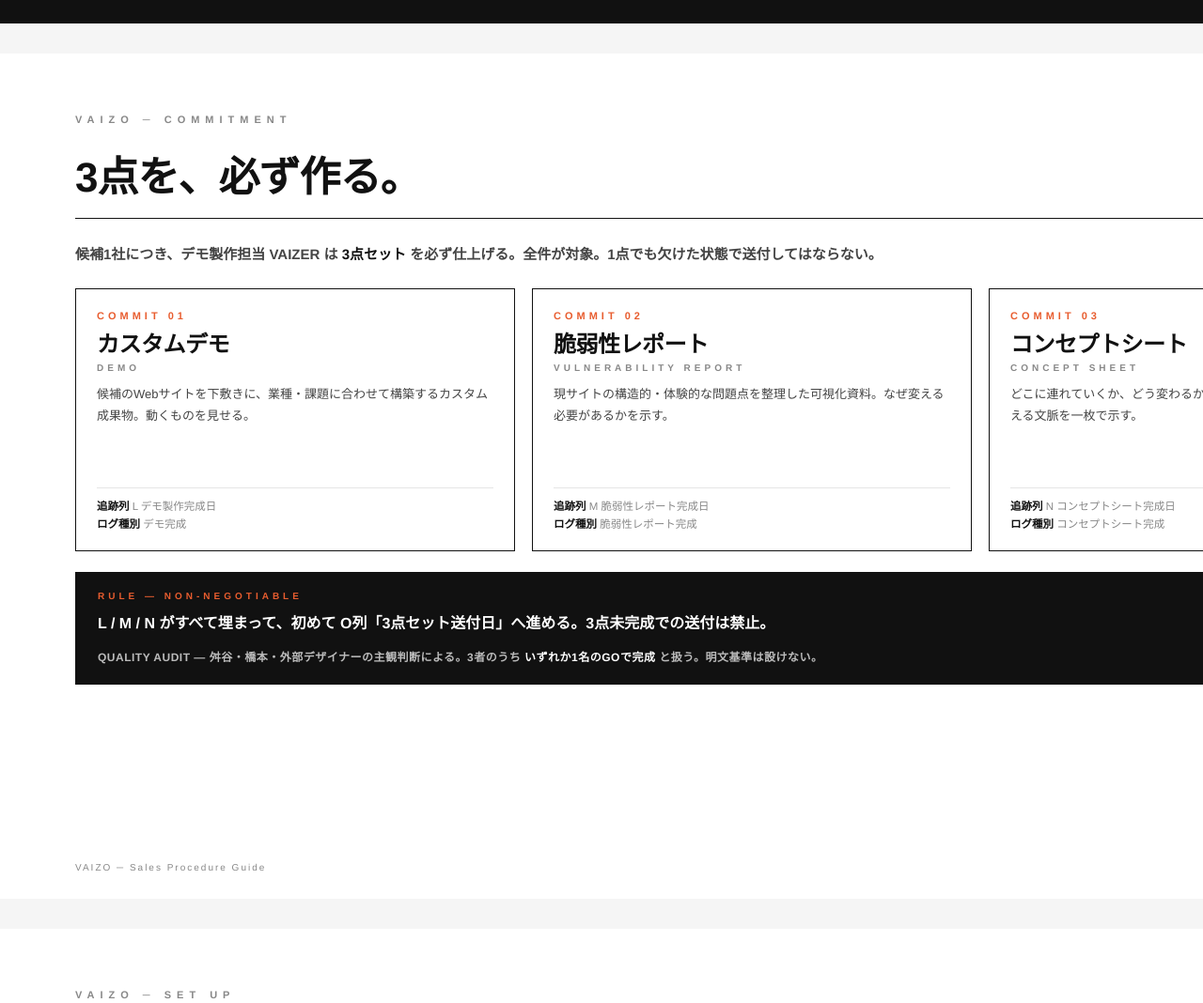
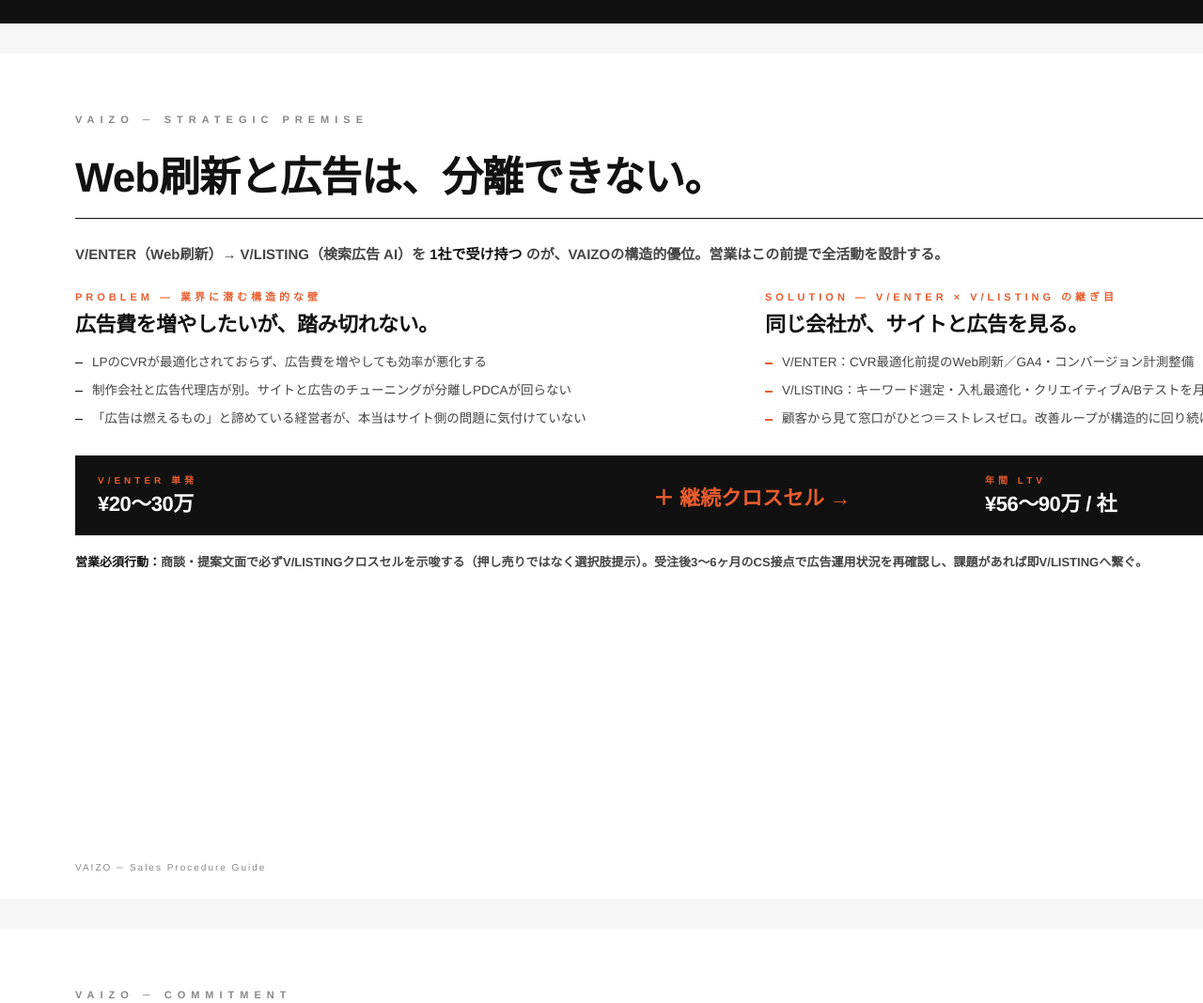
Before and after one commit to y-hashimoto-vaizo/vaizo-sales-procedure, a plain HTML site: page index.html in a window 1280 px wide. Shown: the part 905-1973 px from the top of the page at 94% size. Drawn offline with Linux system fonts and the light colour scheme.

Commit message:
v2.0: Add strategic premise page (V/ENTER x V/LISTING cross-sell) — 6 pages

```diff
--- a/index.html
+++ b/index.html
@@ -20,6 +20,20 @@
   .slide-mission .num { color: #E85D2F; }
   .mission-statement { font-size: 76px; font-weight: 800; line-height: 1.3; letter-spacing: -1.5px; color: #FFF; }
   .mission-sub { font-size: 17px; line-height: 1.95; color: #888; margin-top: 48px; letter-spacing: 1.5px; font-weight: 700; }
+  .premise-grid { display: grid; grid-template-columns: 1fr 1fr; gap: 28px; margin-top: 4px; }
+  .premise-col { display: flex; flex-direction: column; }
+  .premise-label { font-size: 11px; color: #E85D2F; letter-spacing: 4px; font-weight: 800; margin-bottom: 8px; }
+  .premise-h { font-size: 22px; font-weight: 800; color: #111; line-height: 1.35; margin-bottom: 14px; letter-spacing: -0.5px; }
+  .premise-list { list-style: none; padding: 0; }
+  .premise-list li { font-size: 13.5px; line-height: 1.75; color: #444; padding-left: 18px; position: relative; margin-bottom: 6px; }
+  .premise-list li::before { content: ""; position: absolute; left: 0; top: 12px; width: 8px; height: 1px; background: #111; }
+  .premise-col.solution .premise-list li::before { background: #E85D2F; height: 2px; }
+  .ltv-strip { margin-top: 22px; padding: 18px 24px; background: #111; color: #FFF; display: grid; grid-template-columns: 1fr 1fr 1fr; gap: 24px; align-items: center; }
+  .ltv-strip .ltv-label { font-size: 10px; color: #E85D2F; letter-spacing: 4px; font-weight: 800; margin-bottom: 4px; }
+  .ltv-strip .ltv-value { font-size: 22px; font-weight: 800; line-height: 1.35; color: #FFF; letter-spacing: -0.5px; }
+  .ltv-strip .ltv-arrow { color: #E85D2F; font-size: 22px; font-weight: 800; text-align: center; }
+  .premise-bottom { margin-top: 18px; font-size: 13px; line-height: 1.75; color: #444; font-weight: 600; }
+  .premise-bottom .bold { color: #111; }
   .commit-grid { display: grid; grid-template-columns: 1fr 1fr 1fr; gap: 18px; margin-top: 4px; }
   .commit-card { border: 1px solid #111; padding: 22px 22px 18px; display: flex; flex-direction: column; background: #FFF; min-height: 280px; }
   .commit-card .card-num { font-size: 11px; color: #E85D2F; letter-spacing: 4px; font-weight: 800; margin-bottom: 10px; }
@@ -62,7 +76,7 @@
 <div class="slide slide-mission">
   <div class="header-row">
     <div class="eyebrow">VAIZO ─ MISSION</div>
-    <div class="num">01 / 05</div>
+    <div class="num">01 / 06</div>
   </div>
   <p class="mission-statement">動いたら、即、<br>シートに記録する。</p>
   <p class="mission-sub">妥協しない / サボらない / 中途半端な仕事をしない<br>記録のない動きは、私たちの仕事ではない。</p>
@@ -74,8 +88,55 @@
 
 <div class="slide">
   <div class="header-row">
+    <div class="eyebrow">VAIZO ─ STRATEGIC PREMISE</div>
+    <div class="num">02 / 06</div>
+  </div>
+  <h1>Web刷新と広告は、分離できない。</h1>
+  <p class="subtitle">V/ENTER（Web刷新）→ V/LISTING（検索広告 AI）を <span class="bold">1社で受け持つ</span> のが、VAIZOの構造的優位。営業はこの前提で全活動を設計する。</p>
+  <div class="premise-grid">
+    <div class="premise-col">
+      <div class="premise-label">PROBLEM — 業界に潜む構造的な壁</div>
+      <div class="premise-h">広告費を増やしたいが、踏み切れない。</div>
+      <ul class="premise-list">
+        <li>LPのCVRが最適化されておらず、広告費を増やしても効率が悪化する</li>
+        <li>制作会社と広告代理店が別。サイトと広告のチューニングが分離しPDCAが回らない</li>
+        <li>「広告は燃えるもの」と諦めている経営者が、本当はサイト側の問題に気付けていない</li>
+      </ul>
+    </div>
+    <div class="premise-col solution">
+      <div class="premise-label">SOLUTION — V/ENTER × V/LISTING の継ぎ目</div>
+      <div class="premise-h">同じ会社が、サイトと広告を見る。</div>
+      <ul class="premise-list">
+        <li>V/ENTER：CVR最適化前提のWeb刷新／GA4・コンバージョン計測整備</li>
+        <li>V/LISTING：キーワード選定・入札最適化・クリエイティブA/Bテストを月次で運用</li>
+        <li>顧客から見て窓口がひとつ＝ストレスゼロ。改善ループが構造的に回り続ける</li>
+      </ul>
+    </div>
+  </div>
+  <div class="ltv-strip">
+    <div>
+      <div class="ltv-label">V/ENTER 単発</div>
+      <div class="ltv-value">¥20〜30万</div>
+    </div>
+    <div class="ltv-arrow">＋ 継続クロスセル →</div>
+    <div>
+      <div class="ltv-label">年間 LTV</div>
+      <div class="ltv-value">¥56〜90万 / 社</div>
+    </div>
+  </div>
+  <p class="premise-bottom">
+    <span class="bold">営業必須行動：</span>商談・提案文面で必ずV/LISTINGクロスセルを示唆する（押し売りではなく選択肢提示）。受注後3〜6ヶ月のCS接点で広告運用状況を再確認し、課題があれば即V/LISTINGへ繋ぐ。
+  </p>
+  <div class="footer-meta">
+    <span>VAIZO ─ Sales Procedure Guide</span>
+    <span>02</span>
+  </div>
+</div>
+
+<div class="slide">
+  <div class="header-row">
     <div class="eyebrow">VAIZO ─ COMMITMENT</div>
-    <div class="num">02 / 05</div>
+    <div class="num">03 / 06</div>
   </div>
   <h1>3点を、必ず作る。</h1>
   <p class="subtitle">候補1社につき、デモ製作担当 VAIZER は <span class="bold">3点セット</span> を必ず仕上げる。全件が対象。1点でも欠けた状態で送付してはならない。</p>
@@ -109,14 +170,14 @@
   </div>
   <div class="footer-meta">
     <span>VAIZO ─ Sales Procedure Guide</span>
-    <span>02</span>
+    <span>03</span>
   </div>
 </div>
 
 <div class="slide">
   <div class="header-row">
     <div class="eyebrow">VAIZO ─ SET UP</div>
-    <div class="num">03 / 05</div>
+    <div class="num">04 / 06</div>
   </div>
   <h1>始める前に。シートをブックマーク。</h1>
   <div class="url-box">
@@ -136,14 +197,14 @@
   <p class="quote-bottom">現在の登録：リフォーム工務店 30件（P0001-P0030・東北中心）。残り候補は別AIリスト完成後に順次追加。</p>
   <div class="footer-meta">
     <span>VAIZO ─ Sales Procedure Guide</span>
-    <span>03</span>
+    <span>04</span>
   </div>
 </div>
 
 <div class="slide">
   <div class="header-row">
     <div class="eyebrow">VAIZO ─ DAILY ROUTINE</div>
-    <div class="num">04 / 05</div>
+    <div class="num">05 / 06</div>
   </div>
   <h1>朝の5分、動いた直後の30秒。</h1>
   <h2 class="section-h">朝の5分（毎日）</h2>
@@ -181,14 +242,14 @@
   </div>
   <div class="footer-meta">
     <span>VAIZO ─ Sales Procedure Guide</span>
-    <span>04</span>
+    <span>05</span>
   </div>
 </div>
 
 <div class="slide">
   <div class="header-row">
     <div class="eyebrow">VAIZO ─ EVENING / WEEKLY / RULES</div>
-    <div class="num">05 / 05</div>
+    <div class="num">06 / 06</div>
   </div>
   <h1>夕方の3分と、月曜会議。</h1>
   <div class="step-grid" style="grid-template-columns: 60px 1fr;">
@@ -218,8 +279,8 @@
           <div class="a">舛谷・橋本・外部デザイナーの3者。いずれか1名のGOで完成と扱う。</div>
         </div>
         <div class="qa-block">
-          <div class="q">候補IDが分からない時は？</div>
-          <div class="a">候補リストで会社名検索（Ctrl+F）。</div>
+          <div class="q">V/LISTINGはいつ提案する？</div>
+          <div class="a">V/ENTER商談時に必ず示唆。受注後3〜6ヶ月のCS接点で広告運用状況を確認し、課題発見で即繋ぐ。</div>
         </div>
         <div class="qa-block">
           <div class="q">期待値の付け方は？</div>
@@ -234,7 +295,7 @@
   </div>
   <div class="footer-meta">
     <span>VAIZO ─ Sales Procedure Guide</span>
-    <span>05 / END</span>
+    <span>06 / END</span>
   </div>
 </div>
 
```
